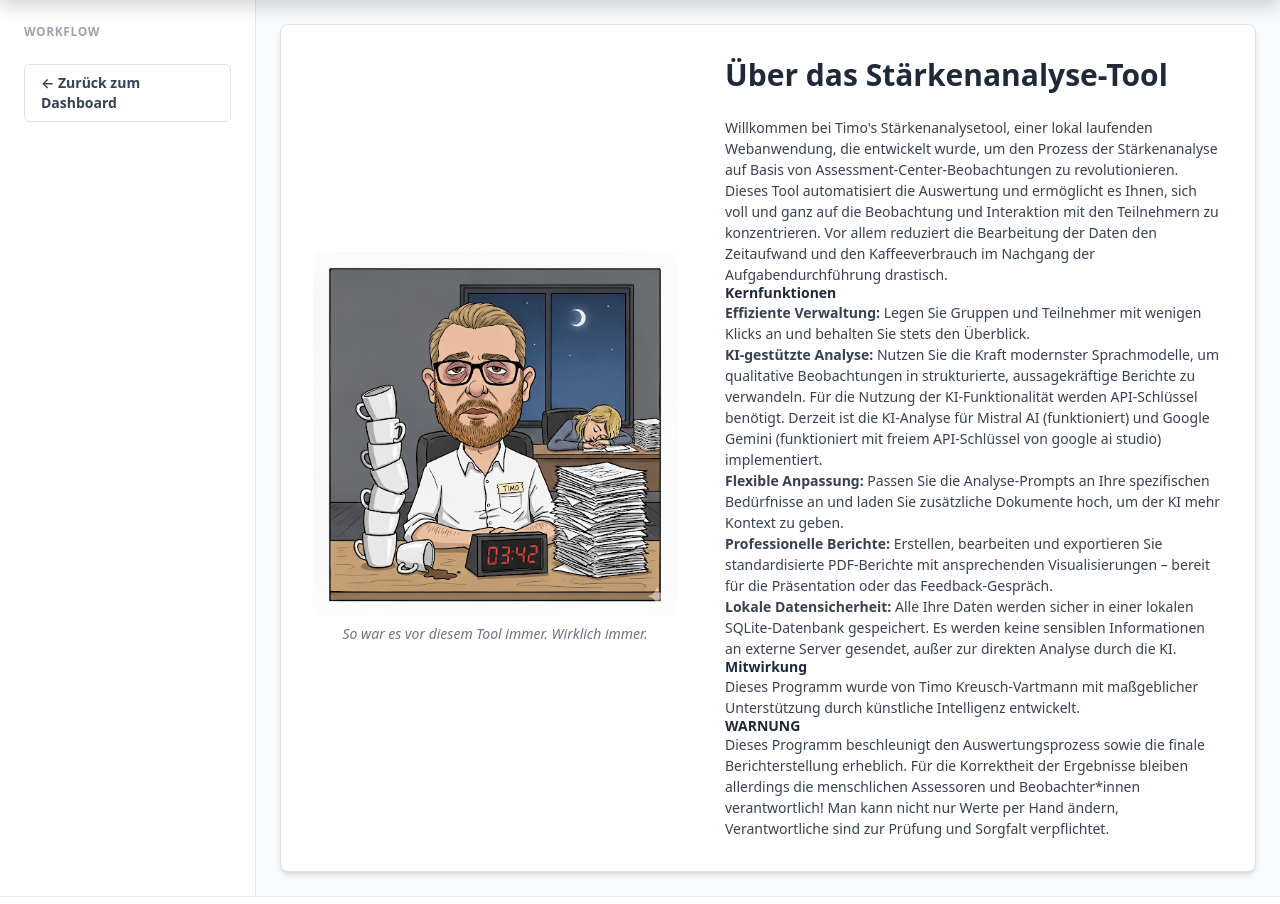
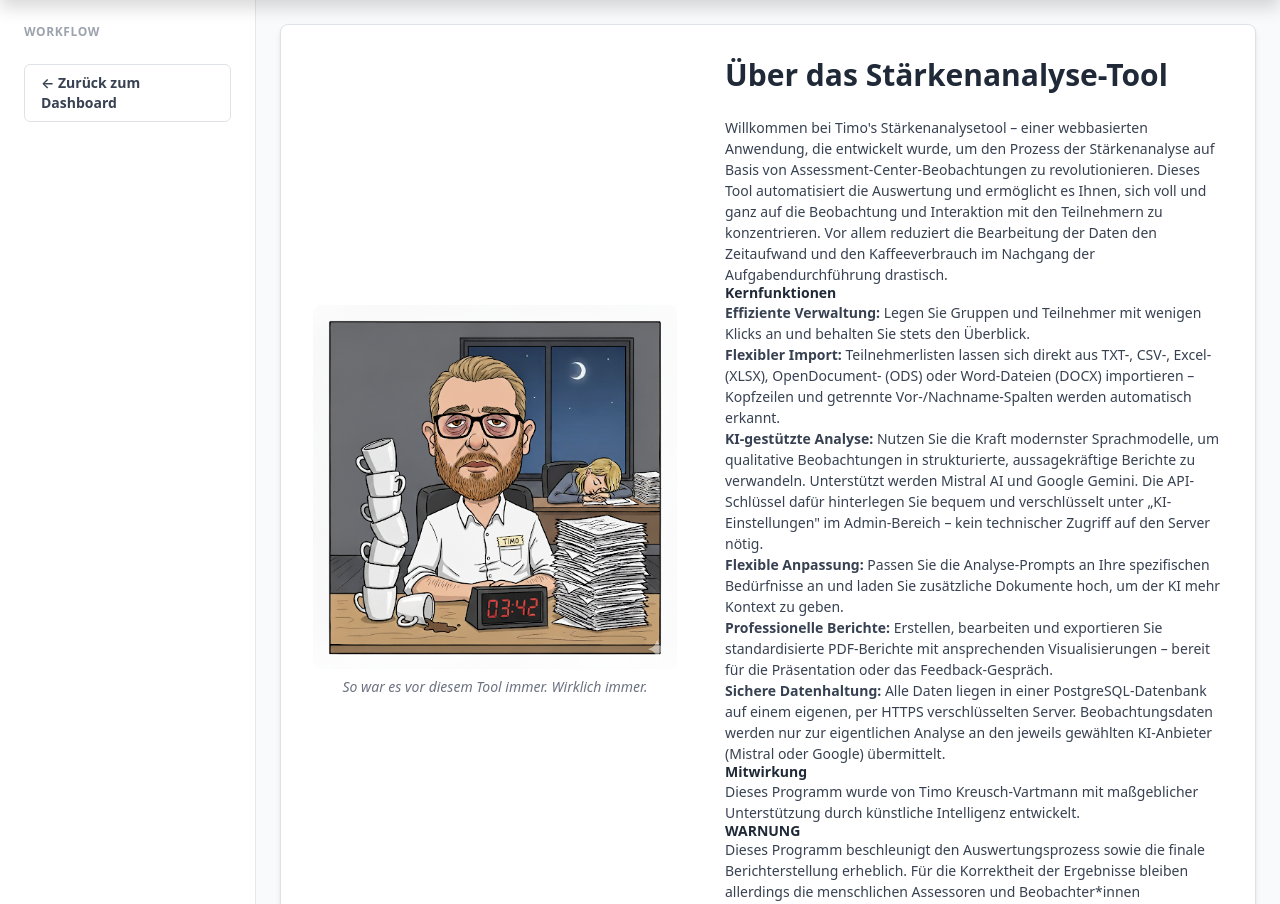
Before and after one commit to kreusch-vartmann/staerkenanalyse-app, a Python web app: template templates/info.html in a window 1280 px wide. Shown: the part 56-960 px from the top of the page. Run offline with Jinja, Linux system fonts and the light colour scheme; the template is opened without the code that fills it, so the values that code supplies are empty; some libraries are stand-ins or nearby versions.

Commit message:
fix: Akkordeons in Berichte-konfigurieren funktionierten nicht + Info-Text aktualisiert
1) templates/reports/configure.html nutzt data-section-id für seine 6
   Akkordeons (Design & Logos, Deckblatt, Selbsteinschätzung,
   Fremdeinschätzung, Abschlussblatt, Hinweisblatt & Inhaltsverzeichnis).
   Die zentrale Event-Delegation in base.html las aber unbedingt
   el.dataset.groupId aus (passend für 5 ANDERE Templates, die dasselbe
   data-action='toggle-accordion' mit data-group-id nutzen). Dadurch war
   der Parameter in configure.html immer undefined ->
   toggleAccordion(undefined) -> TypeError beim Zugriff auf ein nicht
   existierendes DOM-Element ('accordion-content-undefined') ->
   Akkordeons reagierten überhaupt nicht auf Klicks.

   Fix: el.dataset.groupId || el.dataset.sectionId (Fallback), bricht
   dadurch keine der 5 funktionierenden group-id-basierten Templates.

2) templates/info.html: Text beschrieb noch ein 'lokal laufendes' Tool
   mit 'lokaler SQLite-Datenbank' - beides seit dem Coolify/PostgreSQL-
   Deployment nicht mehr zutreffend. Text aktualisiert (PostgreSQL,
   HTTPS, Admin-UI für API-Keys, Multi-Format-Import). Bild unverändert.

```diff
--- a/templates/base.html
+++ b/templates/base.html
@@ -472,7 +472,15 @@
                     openAddGroupModal();
                     break;
                 case 'toggle-accordion':
-                    toggleAccordion(el.dataset.groupId);
+                    // Zwei Templates nutzen unterschiedliche Attribute für
+                    // dieselbe Aktion: die meisten Akkordeons gruppieren nach
+                    // Gruppen-ID (data-group-id), reports/configure.html nach
+                    // Sektions-ID (data-section-id). Ohne Fallback war
+                    // el.dataset.groupId dort immer undefined ->
+                    // toggleAccordion(undefined) -> TypeError beim Zugriff
+                    // auf ein nicht existierendes DOM-Element -> Akkordeon
+                    // reagierte gar nicht auf Klicks.
+                    toggleAccordion(el.dataset.groupId || el.dataset.sectionId);
                     break;
                 case 'remove-task-from-group':
                     removeTaskFromGroup(el.dataset.groupId, el.dataset.taskId);
--- a/templates/info.html
+++ b/templates/info.html
@@ -18,16 +18,17 @@
 
                 <div class="prose prose-lg max-w-none text-gray-700">
                     <p>
-                        Willkommen bei Timo's Stärkenanalysetool, einer lokal laufenden Webanwendung, die entwickelt wurde, um den Prozess der Stärkenanalyse auf Basis von Assessment-Center-Beobachtungen zu revolutionieren. Dieses Tool automatisiert die Auswertung und ermöglicht es Ihnen, sich voll und ganz auf die Beobachtung und Interaktion mit den Teilnehmern zu konzentrieren. Vor allem reduziert die Bearbeitung der Daten den Zeitaufwand und den Kaffeeverbrauch im Nachgang der Aufgabendurchführung drastisch.
+                        Willkommen bei Timo's Stärkenanalysetool – einer webbasierten Anwendung, die entwickelt wurde, um den Prozess der Stärkenanalyse auf Basis von Assessment-Center-Beobachtungen zu revolutionieren. Dieses Tool automatisiert die Auswertung und ermöglicht es Ihnen, sich voll und ganz auf die Beobachtung und Interaktion mit den Teilnehmern zu konzentrieren. Vor allem reduziert die Bearbeitung der Daten den Zeitaufwand und den Kaffeeverbrauch im Nachgang der Aufgabendurchführung drastisch.
                     </p>
 
                     <h3 class="font-semibold text-gray-800">Kernfunktionen</h3>
                     <ul>
                         <li><strong>Effiziente Verwaltung:</strong> Legen Sie Gruppen und Teilnehmer mit wenigen Klicks an und behalten Sie stets den Überblick.</li>
-                        <li><strong>KI-gestützte Analyse:</strong> Nutzen Sie die Kraft modernster Sprachmodelle, um qualitative Beobachtungen in strukturierte, aussagekräftige Berichte zu verwandeln. Für die Nutzung der KI-Funktionalität werden API-Schlüssel benötigt. Derzeit ist die KI-Analyse für Mistral AI (funktioniert) und Google Gemini (funktioniert mit freiem API-Schlüssel von google ai studio) implementiert.</li>
+                        <li><strong>Flexibler Import:</strong> Teilnehmerlisten lassen sich direkt aus TXT-, CSV-, Excel- (XLSX), OpenDocument- (ODS) oder Word-Dateien (DOCX) importieren – Kopfzeilen und getrennte Vor-/Nachname-Spalten werden automatisch erkannt.</li>
+                        <li><strong>KI-gestützte Analyse:</strong> Nutzen Sie die Kraft modernster Sprachmodelle, um qualitative Beobachtungen in strukturierte, aussagekräftige Berichte zu verwandeln. Unterstützt werden Mistral AI und Google Gemini. Die API-Schlüssel dafür hinterlegen Sie bequem und verschlüsselt unter „KI-Einstellungen" im Admin-Bereich – kein technischer Zugriff auf den Server nötig.</li>
                         <li><strong>Flexible Anpassung:</strong> Passen Sie die Analyse-Prompts an Ihre spezifischen Bedürfnisse an und laden Sie zusätzliche Dokumente hoch, um der KI mehr Kontext zu geben.</li>
                         <li><strong>Professionelle Berichte:</strong> Erstellen, bearbeiten und exportieren Sie standardisierte PDF-Berichte mit ansprechenden Visualisierungen – bereit für die Präsentation oder das Feedback-Gespräch.</li>
-                        <li><strong>Lokale Datensicherheit:</strong> Alle Ihre Daten werden sicher in einer lokalen SQLite-Datenbank gespeichert. Es werden keine sensiblen Informationen an externe Server gesendet, außer zur direkten Analyse durch die KI.</li>
+                        <li><strong>Sichere Datenhaltung:</strong> Alle Daten liegen in einer PostgreSQL-Datenbank auf einem eigenen, per HTTPS verschlüsselten Server. Beobachtungsdaten werden nur zur eigentlichen Analyse an den jeweils gewählten KI-Anbieter (Mistral oder Google) übermittelt.</li>
                     </ul>
 
                     <h3 class="font-semibold text-gray-800">Mitwirkung</h3>
```
